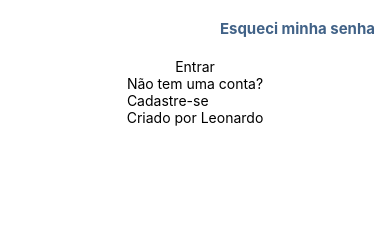
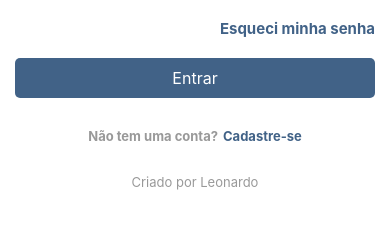
Before and after one commit to LeoCtSouza1401/jobDevMobile, a React Native app: screen / in a window 390 px wide. Shown: the part 444-672 px from the top of the page. Built offline with nearby package versions, Linux system fonts and the light colour scheme.

Commit message:
fimEstilizacaoLogin

```diff
--- a/App.tsx
+++ b/App.tsx
@@ -43,13 +43,11 @@ const App = () => {
                         </Text>
                     </TouchableOpacity>
                 </View>
-                <View>
                 <TouchableOpacity style={styles.button}>
                     <Text style={styles.buttonText}>
                         Entrar
                     </Text>
                 </TouchableOpacity>
-                    </View>
                 <View style={styles.signUpArea}>
                     <Text style={styles.signUptext}>
                         Não tem uma conta?
@@ -65,6 +63,7 @@ const App = () => {
                         Criado por Leonardo
                     </Text>
                 </View>
+
             </View>
         </ScrollView>
     );
--- a/styles.ts
+++ b/styles.ts
@@ -54,13 +54,36 @@ export const styles = StyleSheet.create({
         color:'#416287',
     },
     button: {
-        backgroundColor:'416287',
+        backgroundColor:'#416287',
         width:'100%',
+        padding:10,
+        borderRadius:5,
     },
-    buttonText: {},
-    signUpArea: {},
-    signUptext: {},
-    signUpBtnText: {},
-    footerArea: {},
-    footertext: {}
+    buttonText: {
+        fontSize:16,
+        alignSelf:'center',
+        color:"white",
+    },
+    signUpArea: {
+        flexDirection:'row',
+        marginTop:30,
+    },
+    signUptext: {
+        fontSize:13,
+        fontWeight:'bold',
+        color: '#999',
+    },
+    signUpBtnText: {
+        fontSize:13,
+        fontWeight:'bold',
+        color:'#416287',
+        marginLeft:5,
+    },
+    footerArea: {
+        marginVertical:30,
+    },
+    footertext: {
+        fontSize:13,
+        color:'#999'
+    }
 })
```
Lines whose indentation alone changed are shown as unchanged.
